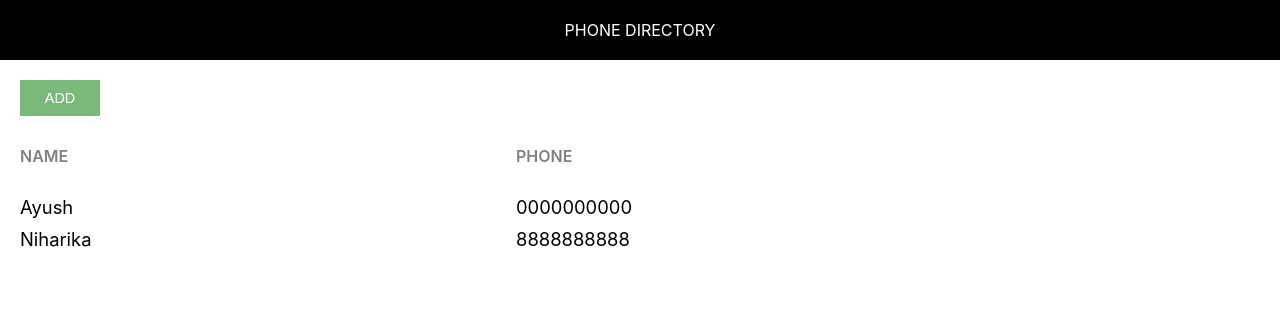
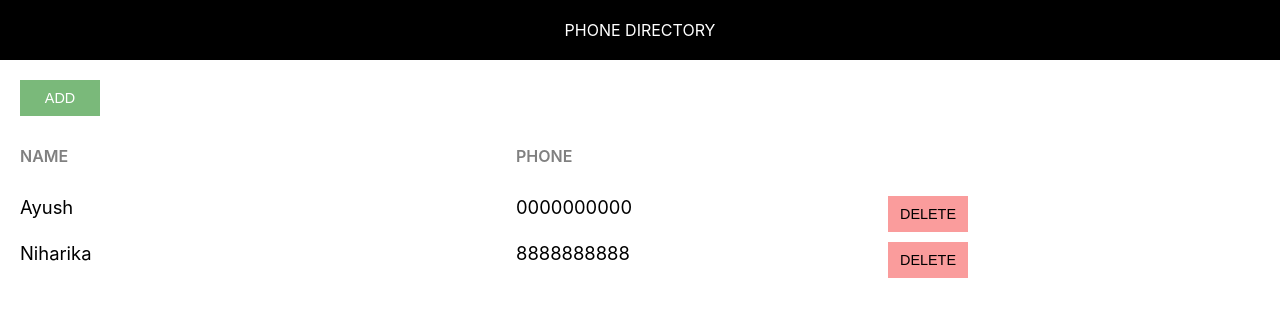
Before and after one commit to ayushmaz/phone-directory, a React (Create React App) app: page / in a window 1280 px wide. Shown: the top 316 px of the page. Built offline with nearby package versions, Linux system fonts and the light colour scheme.

Commit message:
Added 'Delete’ button

```diff
--- a/src/App.css
+++ b/src/App.css
@@ -16,6 +16,11 @@
 .add-btn {
     background: #7ab97a;
     color: #fff;
+}
+
+.delete-btn{
+    background: #fa9c9c;;
+    color: #000;
 }
 
 .grid-container {
--- a/src/App.js
+++ b/src/App.js
@@ -5,12 +5,12 @@
 function App() {
   let subscribers = [
     {
-      id : 1,
+      id: 1,
       name: "Ayush",
       phone: "0000000000"
     },
     {
-      id : 2,
+      id: 2,
       name: "Niharika",
       phone: "8888888888"
     }
@@ -27,9 +27,12 @@
         </div>
 
         {subscribers.map(sub => {
-          return <div key= {sub.id} className="grid-container">
+          return <div key={sub.id} className="grid-container">
             <span className="grid-item ">{sub.name}</span>
             <span className="grid-item ">{sub.phone}</span>
+            <span className="grid-item">
+              <button className="custom-btn delete-btn">Delete</button>
+            </span>
           </div>
         })}
 
```
